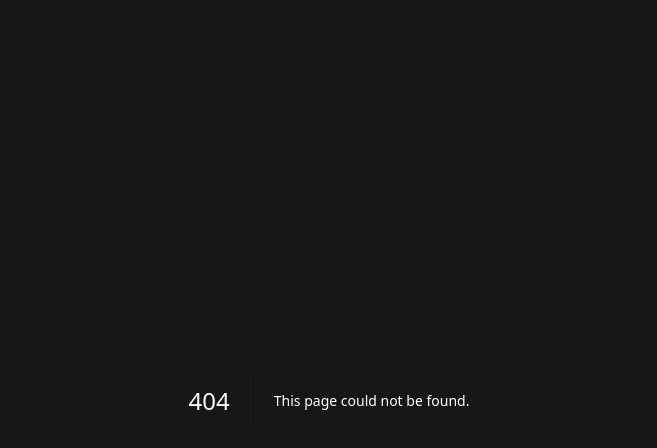
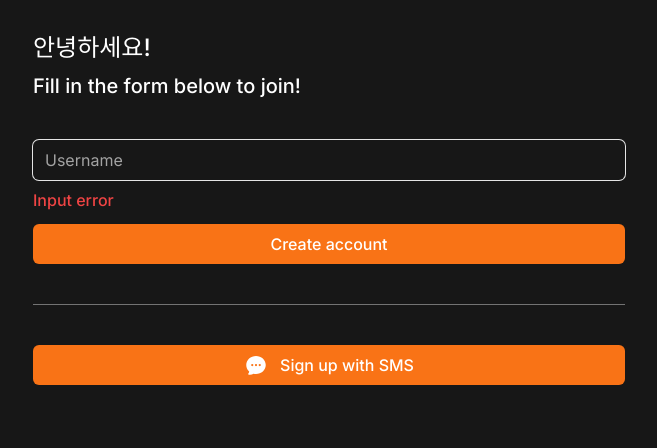
Before and after one commit to KKamjangE/Next14-Toy, a Next.js app: page /create-account in a window 1280 px wide. Before the commit this address had no page. Shown: the top 448 px of the page, without its empty margins (311-968 px from the left). Built offline with nearby package versions, Linux system fonts and the light colour scheme.

Commit message:
create account page

```diff
--- /dev/null
+++ b/app/create-account/page.tsx
@@ -0,0 +1,39 @@
+import { ChatBubbleOvalLeftEllipsisIcon } from "@heroicons/react/24/solid";
+import Link from "next/link";
+
+export default function CreateAccount() {
+    return (
+        <div className="flex flex-col gap-10 py-8 px-6">
+            <div className="flex flex-col gap-2 *:font-medium">
+                <h1 className="text-2xl">안녕하세요!</h1>
+                <h2 className="text-xl">Fill in the form below to join!</h2>
+            </div>
+            <form className="flex flex-col gap-3">
+                <div className="flex flex-col gap-2">
+                    <input
+                        type="text"
+                        placeholder="Username"
+                        required
+                        className="bg-transparent rounded-md w-full h-10 focus:outline-none ring-1 focus:ring-2 ring-neutral-200 focus:ring-orange-500 border-none placeholder:text-neutral-400"
+                    />
+                    <span className="text-red-500 font-medium">
+                        Input error
+                    </span>
+                </div>
+                <button className="primary-btn h-10">Create account</button>
+            </form>
+            <div className="w-full h-px bg-neutral-500" />
+            <div>
+                <Link
+                    href={"/sms"}
+                    className="primary-btn flex h-10 items-center justify-center gap-3"
+                >
+                    <span>
+                        <ChatBubbleOvalLeftEllipsisIcon className="h-6 w-6" />
+                    </span>
+                    <span>Sign up with SMS</span>
+                </Link>
+            </div>
+        </div>
+    );
+}
--- a/app/globals.css
+++ b/app/globals.css
@@ -7,3 +7,9 @@
         @apply text-orange-500;
     }
 }
+
+@layer components {
+    .primary-btn {
+        @apply w-full bg-orange-500 text-white font-medium rounded-md text-center hover:bg-orange-400 transition-colors;
+    }
+}
--- a/app/page.tsx
+++ b/app/page.tsx
@@ -11,7 +11,7 @@ export default function Home() {
             <div className="flex flex-col items-center gap-3 w-full">
                 <Link
                     href={"/create-account"}
-                    className="w-full bg-orange-500 text-white text-lg font-medium py-2.5 rounded-md text-center hover:bg-orange-400 transition-colors"
+                    className="primary-btn text-lg py-2.5"
                 >
                     시작하기
                 </Link>
```
